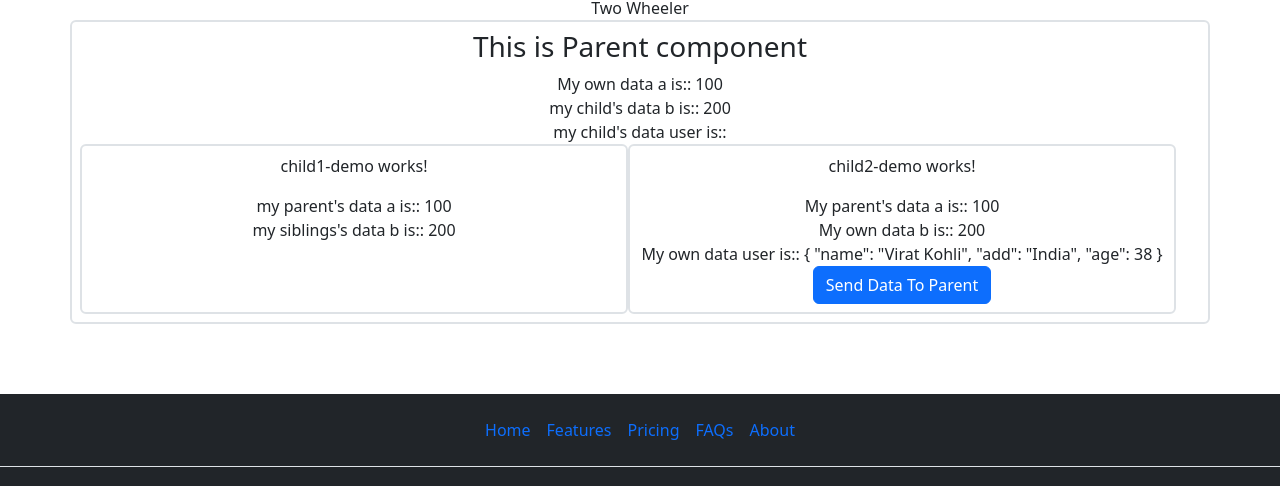
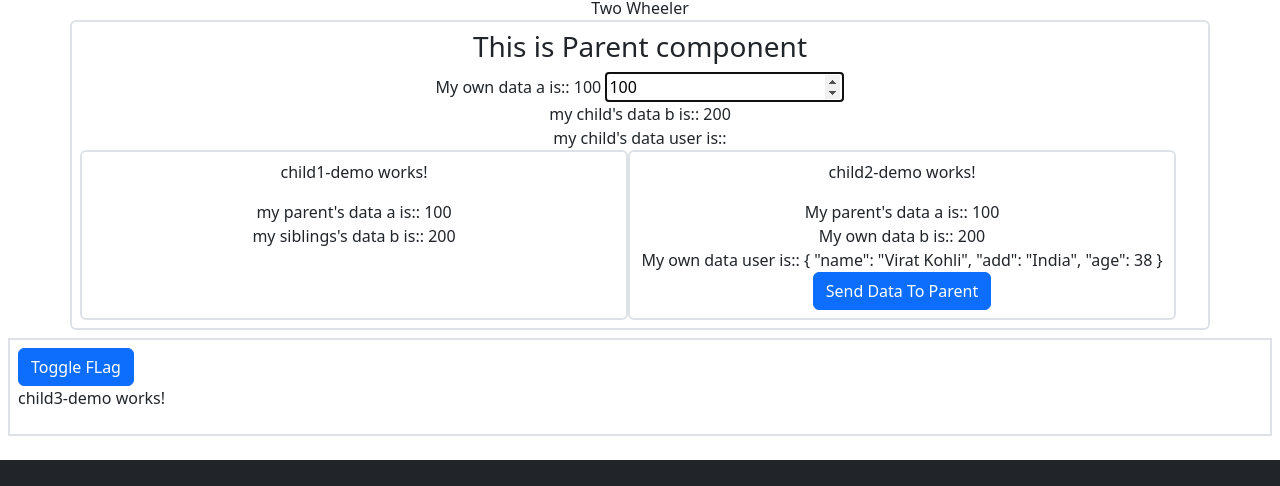
Before and after one commit to sanjaysamantra1/eureka_angular_oct_2025_project1, an Angular app: page / in a window 1280 px wide. Shown: the part 1656-2142 px from the top of the page. Built offline with nearby package versions, Linux system fonts and the light colour scheme.

Commit message:
lifecycle hooks

```diff
--- a/src/app/components/child1-demo/child1-demo.ts
+++ b/src/app/components/child1-demo/child1-demo.ts
@@ -5,9 +5,19 @@ import { Component } from '@angular/core';
   imports: [],
   templateUrl: './child1-demo.html',
   styleUrl: './child1-demo.css',
-  inputs:['a','b']
+  inputs: ['a', 'b']
 })
 export class Child1Demo {
-  a:any;
-  b:any;
+  a: any;
+  b: any;
+
+  constructor() { // 1
+    console.log("Child-1 constructor");
+  }
+  ngOnChanges(myChanges: any) { // N
+    console.log('Child-1 ngOnChanges: ', myChanges);
+  }
+  ngOnInit() { // 1
+    console.log('Child-1 ngOnInit');
+  }
 }
--- /dev/null
+++ b/src/app/components/child3-demo/child3-demo.html
@@ -0,0 +1 @@
+<p>child3-demo works!</p>
--- /dev/null
+++ b/src/app/components/child3-demo/child3-demo.ts
@@ -0,0 +1,24 @@
+import { Component } from '@angular/core';
+
+@Component({
+  selector: 'app-child3-demo',
+  imports: [],
+  templateUrl: './child3-demo.html',
+  styleUrl: './child3-demo.css',
+})
+export class Child3Demo {
+  intervalId: number;
+  constructor() {
+    console.log('Child-3 Constructor');
+    this.intervalId = setInterval(() => {
+      console.log('Hiiiiiiii')
+    }, 2000);
+  }
+  ngOnInit() {
+    console.log('Child-3 ngOnInit')
+  }
+  ngOnDestroy() {
+    console.log('Child-3 ngOnDestroy')
+    clearInterval(this.intervalId);
+  }
+}
--- /dev/null
+++ b/src/app/components/child4-demo/child4-demo.html
@@ -0,0 +1 @@
+<p>child4-demo works!</p>
--- /dev/null
+++ b/src/app/components/child4-demo/child4-demo.ts
@@ -0,0 +1,19 @@
+import { Component } from '@angular/core';
+
+@Component({
+  selector: 'app-child4-demo',
+  imports: [],
+  templateUrl: './child4-demo.html',
+  styleUrl: './child4-demo.css',
+})
+export class Child4Demo {
+  constructor() {
+    console.log('Child-4 Constructor')
+  }
+  ngOnInit() {
+    console.log('Child-4 ngOnInit')
+  }
+  ngOnDestroy() {
+    console.log('Child-4 ngOnDestroy')
+  }
+}
--- a/src/app/components/parent-demo/parent-demo.html
+++ b/src/app/components/parent-demo/parent-demo.html
@@ -1,7 +1,9 @@
 <div class="container">
   <div class="row border border-2 rounded-2 p-2 text-center">
     <h3>This is Parent component</h3>
-    <div>My own data a is:: {{ a }}</div>
+    <div>
+      My own data a is:: {{ a }} <span> <input type="number" [(ngModel)]="a" #myBox1 /></span>
+    </div>
     <div>my child's data b is:: {{ child2.b }}</div>
     <div>my child's data user is:: {{ user | json }}</div>
 
@@ -10,8 +12,21 @@
         <app-child1-demo [a]="a" [b]="child2.b"></app-child1-demo>
       </div>
       <div class="col-sm-6 border border-2 rounded-2 p-2">
-        <app-child2-demo [aChild]="a" #child2 (userEvent)='receiveDataFromChild($event)'></app-child2-demo>
+        <app-child2-demo
+          [aChild]="a"
+          #child2
+          (userEvent)="receiveDataFromChild($event)"
+        ></app-child2-demo>
       </div>
     </div>
   </div>
 </div>
+
+<div class="border border-2 p-2 m-2">
+  <button class="btn btn-primary" (click)="flag = !flag">Toggle FLag</button>
+  @if(flag){
+    <app-child3-demo></app-child3-demo>
+  }@else {
+    <app-child4-demo></app-child4-demo>
+  }
+</div>
--- a/src/app/components/parent-demo/parent-demo.ts
+++ b/src/app/components/parent-demo/parent-demo.ts
@@ -1,23 +1,64 @@
-import { Component } from '@angular/core';
+import { Component, ViewChild } from '@angular/core';
 import { Child1Demo } from '../child1-demo/child1-demo';
 import { Child2Demo } from '../child2-demo/child2-demo';
 import { CommonModule } from '@angular/common';
+import { FormsModule } from '@angular/forms';
+import { Child3Demo } from '../child3-demo/child3-demo';
+import { Child4Demo } from '../child4-demo/child4-demo';
 
 @Component({
   selector: 'app-parent-demo',
   imports: [
+    FormsModule,
     CommonModule,
     Child1Demo,
-    Child2Demo
+    Child2Demo,
+    Child3Demo,
+    Child4Demo
   ],
   templateUrl: './parent-demo.html',
   styleUrl: './parent-demo.css',
 })
 export class ParentDemo {
-  a: number = 100;
+  a: number;
+  user: any;
+  flag:boolean = true;
 
-  user:any;
-  receiveDataFromChild(userFromChild:any){
+  @ViewChild('myBox1') myInputBox1: any;
+
+  receiveDataFromChild(userFromChild: any) {
     this.user = userFromChild;
   }
+
+  constructor() {
+    console.log("Parent constructor");
+    console.log(this.myInputBox1);
+    this.a = 100;
+  }
+  // ngOnInit() {
+  //   console.log('Parent ngOnInit');
+  // }
+  // ngOnChanges() { // it wont be called as it doesn't have inputs:[]
+  //   console.log('Parent ngOnChanges');
+  // }
+  // ngDoCheck() {
+  //   console.log('Parent ngDoCheck');
+  // }
+  // ngAfterContentInit() {
+  //   console.log('Parent ngAfterContentInit');
+  // }
+  // ngAfterContentChecked() {
+  //   console.log('Parent ngAfterContentChecked')
+  // }
+  ngAfterViewInit() {
+    console.log('Parent ngAfterViewInit');
+    console.log(this.myInputBox1);
+    this.myInputBox1.nativeElement.focus();
+  }
+  // ngAfterViewChecked() {
+  //   console.log('Parent ngAfterViewChecked');
+  // }
+  ngOnDestroy() {
+    console.log('Parent ngOnDestory');
+  }
 }
```
Also changed, not shown: src/app/components/child3-demo/child3-demo.css (added), src/app/components/child4-demo/child4-demo.css (added), 2 other files (tests, documents, lock files or other folders).
